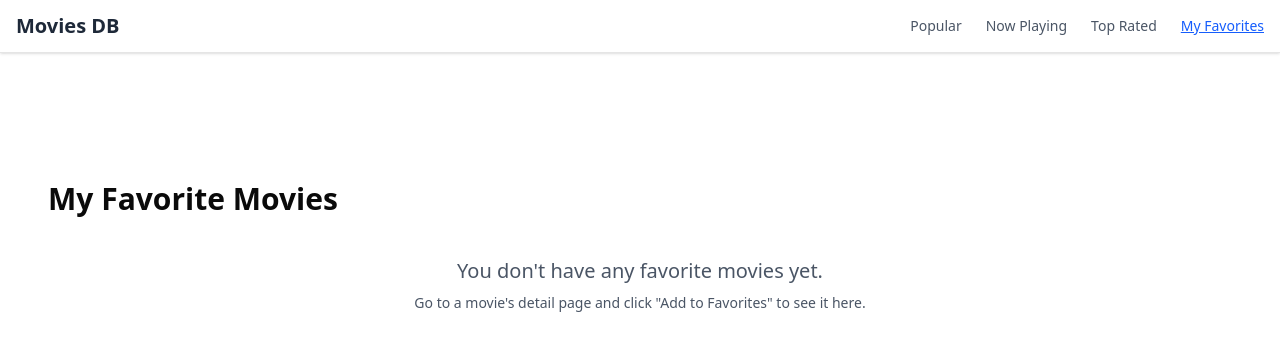
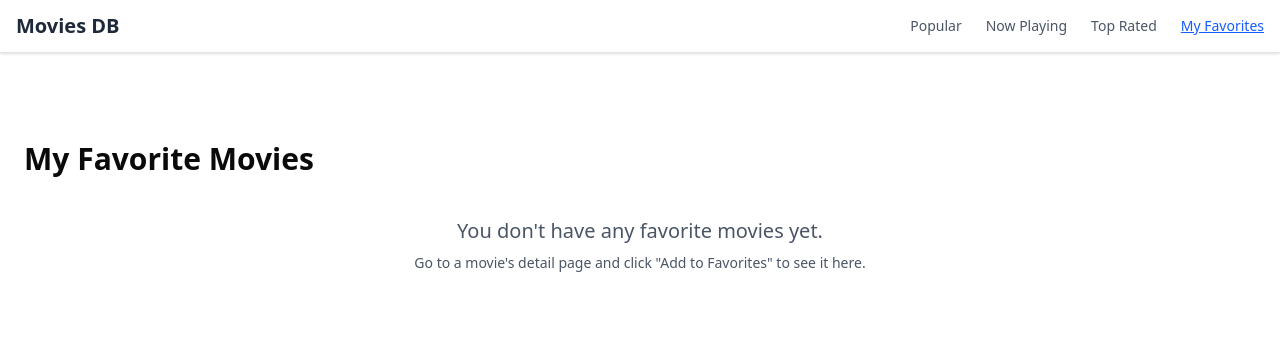
Before and after one commit to marceelaaxh/My-Movies-App, a Next.js app: page /my-favorites in a window 1280 px wide. Shown: the top 350 px of the page. Built offline with nearby package versions, Linux system fonts and the light colour scheme; no server answers.

Commit message:
feat: cambios en diseño

```diff
--- a/src/app/my-favorites/page.tsx
+++ b/src/app/my-favorites/page.tsx
@@ -36,7 +36,7 @@ const MyFavoritesPage = () => {
   }, [guestSessionId, page]);
 
   return (
-    <div className="px-6 py-10">
+    <div>
       <h3 className="text-3xl font-bold mb-6">My Favorite Movies</h3>
 
       {loading && (
--- a/src/app/now-playing/page.tsx
+++ b/src/app/now-playing/page.tsx
@@ -34,7 +34,6 @@ const NowPlayingPage = () => {
   return (
     <div>
       <h3 className="text-3xl font-bold mb-6">Now Playing</h3>
-
       {loading && (
         <h5 className="text-lg text-gray-500">Loading favorites...</h5>
       )}
--- a/src/app/popular/page.tsx
+++ b/src/app/popular/page.tsx
@@ -34,7 +34,7 @@ const PopularPage = () => {
   }, [currentPage]);
 
   return (
-    <div className="px-6 py-10">
+    <div>
       <h3 className="text-3xl font-bold mb-6">Popular Movies</h3>
 
       {loading && <h5 className="text-lg text-gray-500">Cargando...</h5>}
--- a/src/app/top-rated/page.tsx
+++ b/src/app/top-rated/page.tsx
@@ -33,7 +33,7 @@ const TopRatedPage = () => {
   }, [currentPage]);
 
   return (
-    <div className="px-6 py-10">
+    <div>
       <h3 className="text-3xl font-bold mb-6">Top Rated</h3>
 
       {loading && <h5 className="text-lg text-gray-500">Cargando...</h5>}
```
